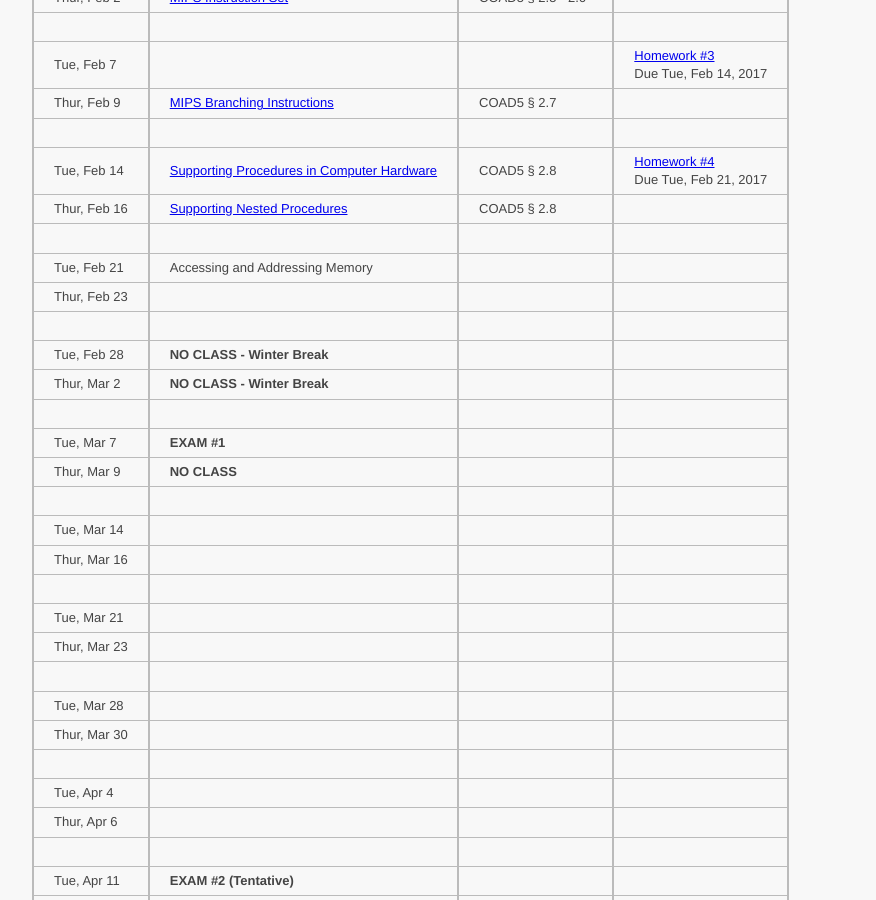
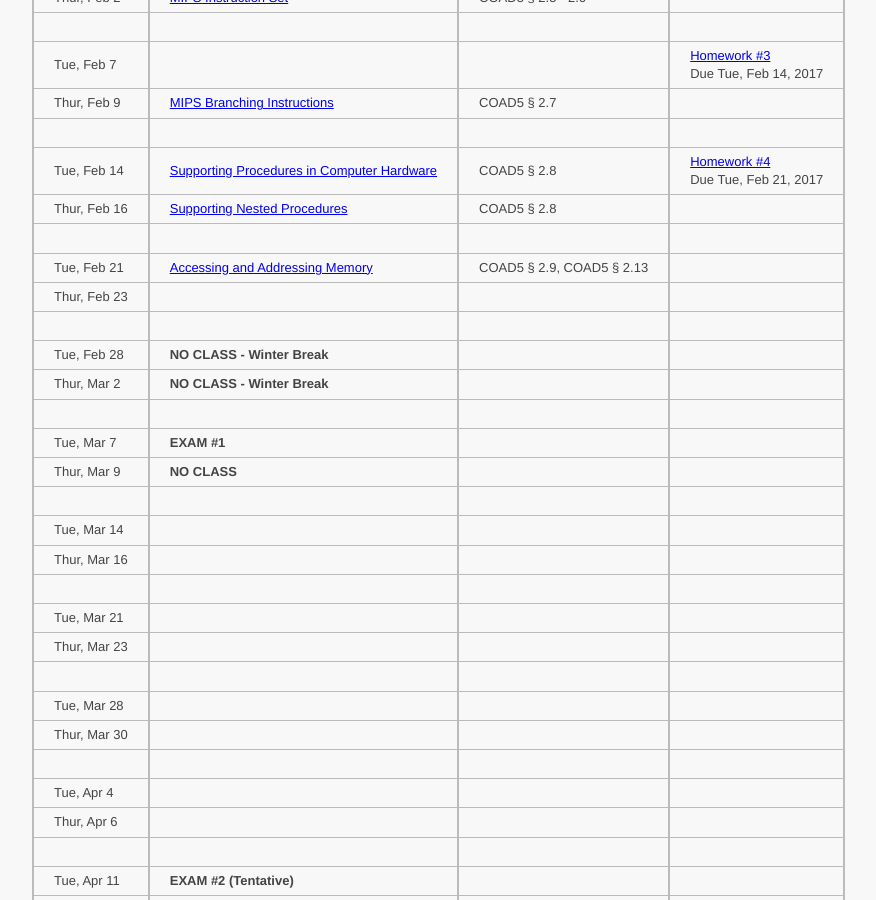
Before and after one commit to ycpcs/ece260-spring2017, a Jekyll site: the page built from schedule_lecture.md, in a window 1280 px wide and 900 px high, scrolled down 397 px. Shown: the whole window, without its empty margins (81-957 px from the left). Built offline with Jekyll 4.4.1, drawn with Linux system fonts in a browser that asks for light colours.

Commit message:
updated schedule

```diff
--- a/schedule_lecture.md
+++ b/schedule_lecture.md
@@ -25,7 +25,7 @@ Thur, Feb 9    |  [MIPS Branching Instructions](lectures/lecture6_MIPS_Branching
 Tue, Feb 14    |  [Supporting Procedures in Computer Hardware](lectures/lecture7_Supporting_Procedures_in_Computer_Hardware.pdf)  |  COAD5 § 2.8                                                |  [Homework #4](homework/Homework_Assignment_4.txt) <br> Due Tue, Feb 21, 2017
 Thur, Feb 16   |  [Supporting Nested Procedures](lectures/lecture8_Supporting_Nested_Procedures.pdf)                              |  COAD5 § 2.8                                                |
  | | |
-Tue, Feb 21    |  Accessing and Addressing Memory                                                                                 |                                                             | <!-- COAD5 § 2.9 - 2.11 -->
+Tue, Feb 21    |  [Accessing and Addressing Memory](lectures/lecture9_Accessing_and_Addressing_Memory.pdf)                        |  COAD5 § 2.9, COAD5 § 2.13                                  |
 Thur, Feb 23   |                                                                                                                  |                                                             | <!-- COAD5 § 2.12 - 2.13 -->
  | | |
 Tue, Feb 28    |  **NO CLASS - Winter Break**                                                                                     |                                                             | <!-- Winter Break -->
```
